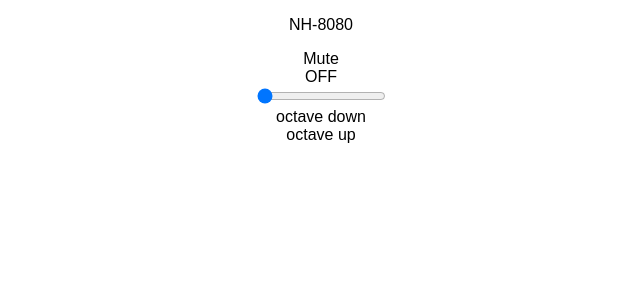
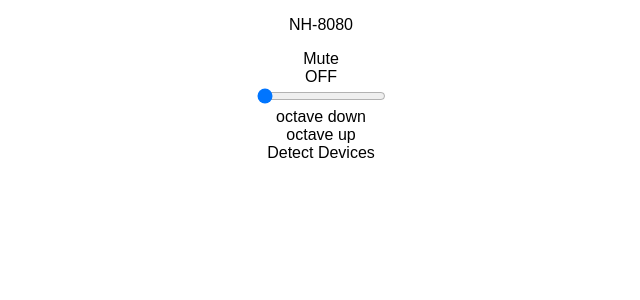
Before and after one commit to natotthomer/synth-toy, a React (Create React App) app: page / in a window 1280 px wide. Shown: the top 300 px of the page, without its empty margins (319-959 px from the left). Built offline with nearby package versions, Linux system fonts and the light colour scheme.

Commit message:
add device detection button

```diff
--- a/src/components/synth/keyboard.js
+++ b/src/components/synth/keyboard.js
@@ -125,6 +125,9 @@ export default class Keyboard extends React.Component {
             octave up
           </div>
         </div>
+        <div onClick={this.registerMIDIAccess}>
+          Detect Devices
+        </div>
 
         <div id='device-list'>
           {this.renderDevices()}
```
